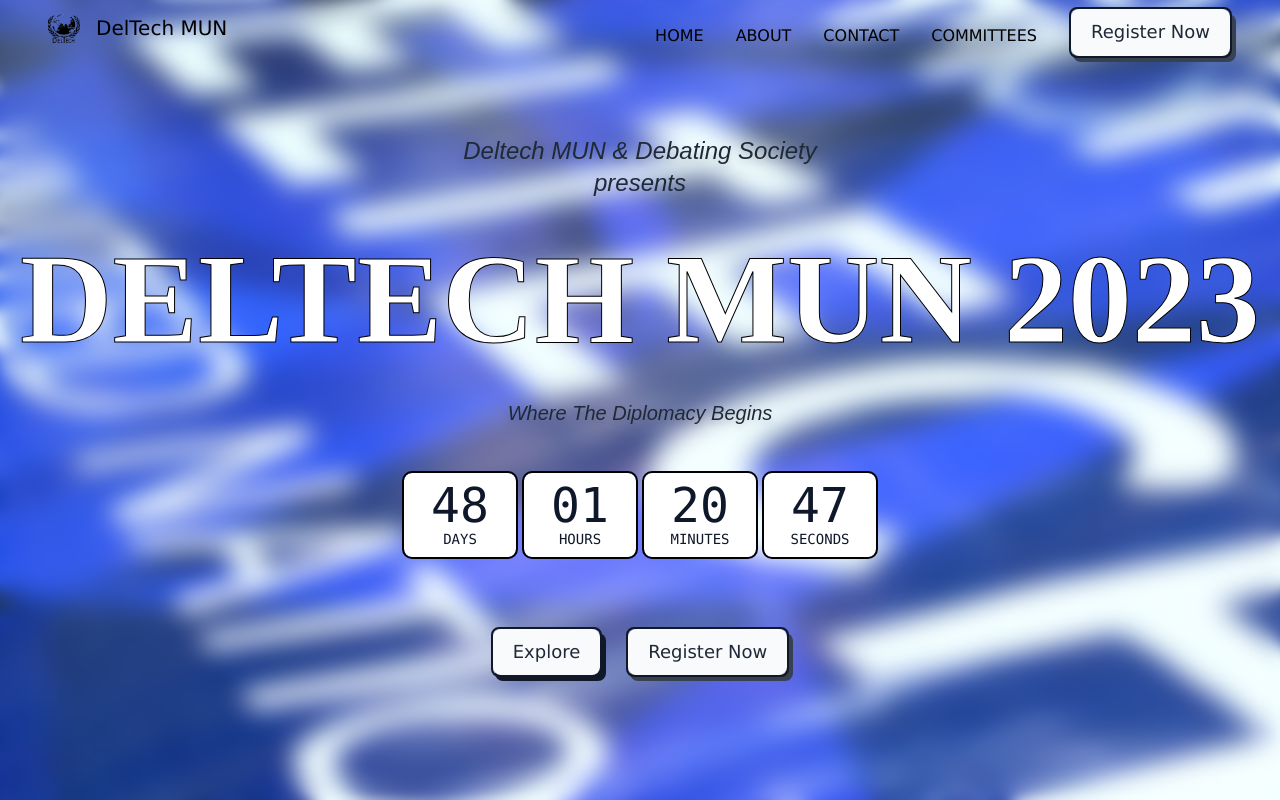
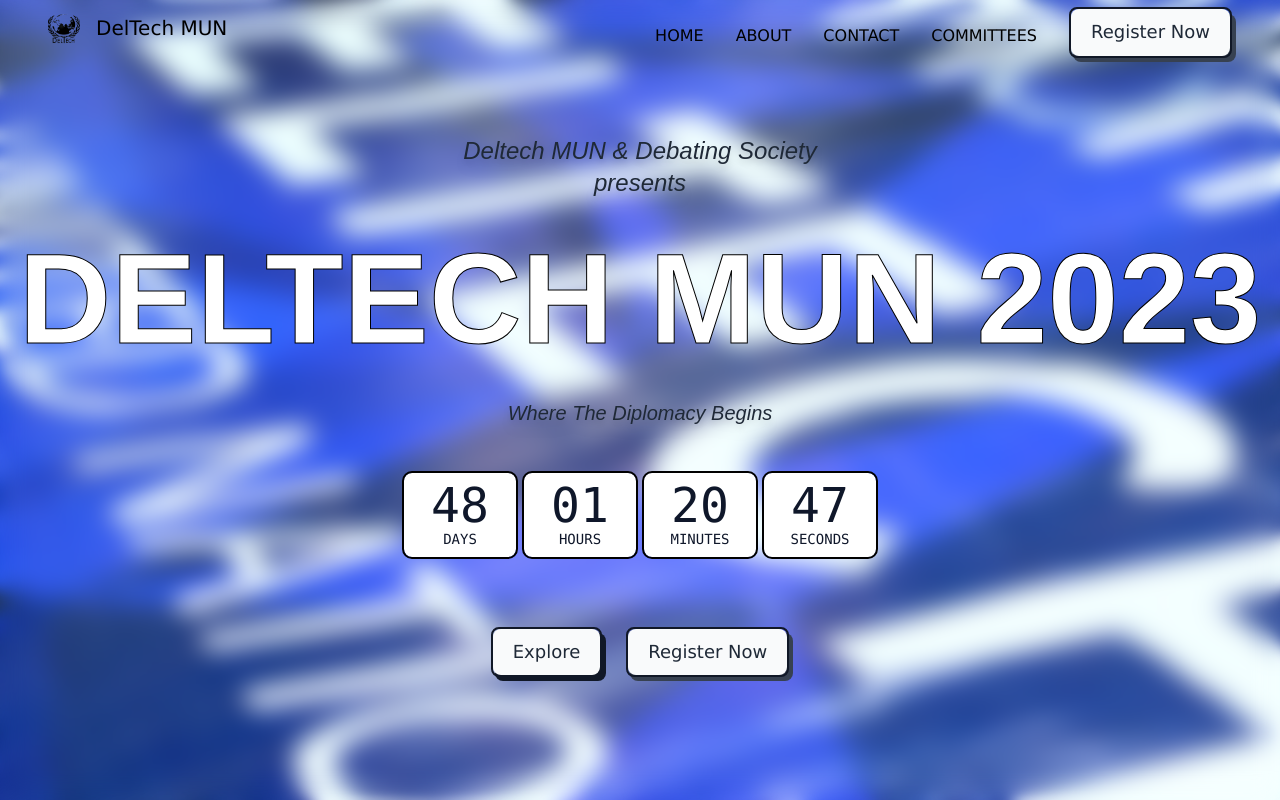
Before and after one commit to VarunDTU/deltech-website, a React (Create React App) app: page / in a window 1280 px wide. Shown: the top 800 px of the page. Built offline with nearby package versions, Linux system fonts and the light colour scheme.

Commit message:
minor tweaks

```diff
--- a/src/components/council.js
+++ b/src/components/council.js
@@ -36,7 +36,7 @@ export default class Council extends Component {
   </div>)
 
     return (
-      <div className="bg-cyan-800 md:min-h-[584px] ">
+      <div className="bg-cyan-800 min-h-[584px]">
       <h1 className="xl:text-5xl text-3xl text-white font-extrabold text-center py-6 mx-auto">
             Senior Council
           </h1>
--- a/src/components/main.js
+++ b/src/components/main.js
@@ -17,7 +17,7 @@ const Main = () => {
               <h2 className="mt-9 text-center md:text-2xl text-xl text-gray-800 italic font-Montserrat md:lh1 drop-shadow-lg py-2 border-black">
             Deltech MUN & Debating Society <br/>presents
             </h2>
-            <h1 className="mt-5 text-center md:text-9xl text-7xl text-white lh1 font-bb font-bold text-shadow: py-2 border-black">
+            <h1 className="mt-5 text-center md:text-9xl text-7xl text-white lh1 font-hd1 font-bold text-shadow: py-2 border-black">
             DELTECH MUN 2023
             </h1>
 
--- a/src/index.css
+++ b/src/index.css
@@ -4,7 +4,7 @@
 @import url('https://fonts.googleapis.com/css2?family=Montserrat:ital,wght@0,700;1,600&display=swap');
 @import url('https://fonts.googleapis.com/css2?family=Bebas+Neue&display=swap');
 @import url('https://fonts.googleapis.com/css2?family=Monoton&display=swap');
-
+@import url('https://fonts.googleapis.com/css2?family=Anton&display=swap');
 a {
   text-decoration: none;
   color: inherit;
--- a/tailwind.config.js
+++ b/tailwind.config.js
@@ -7,7 +7,8 @@ module.exports = {
     extend: {fontFamily:{
       Montserrat:["Montserrat", "sans-serif"],
       bb:[ 'Bebas Neue', "cursive"],
-      hbb:[ 'Monoton', 'cursive']
+      hbb:[ 'Monoton', 'cursive'],
+      hd1:['Anton', 'sans-serif'],
     }},
   },
   plugins: [],
```
